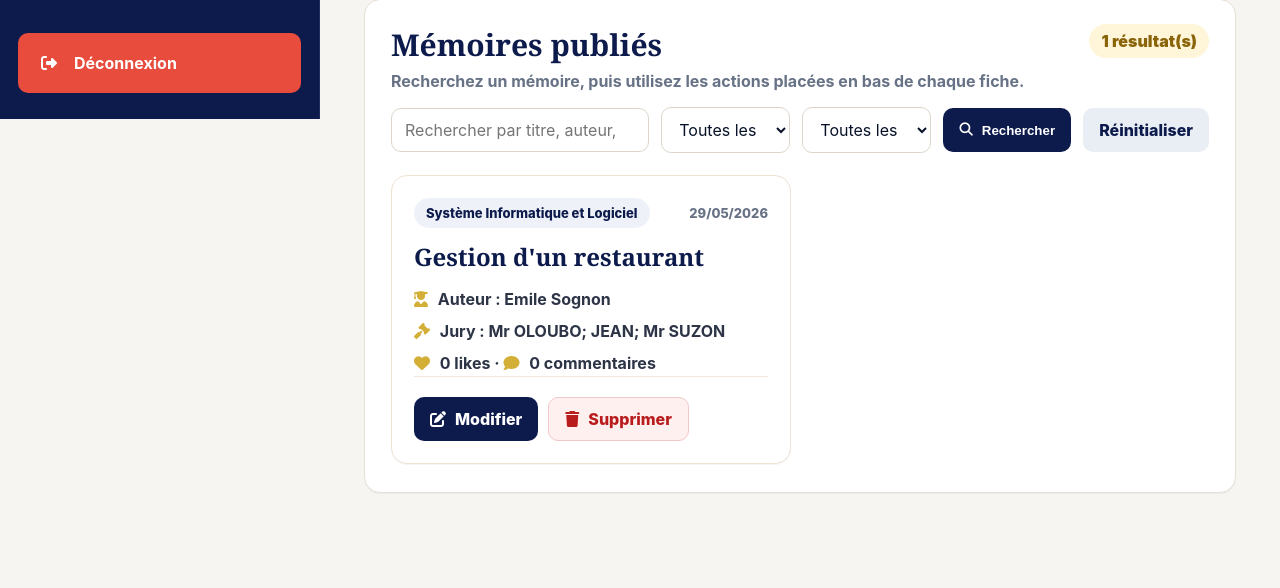
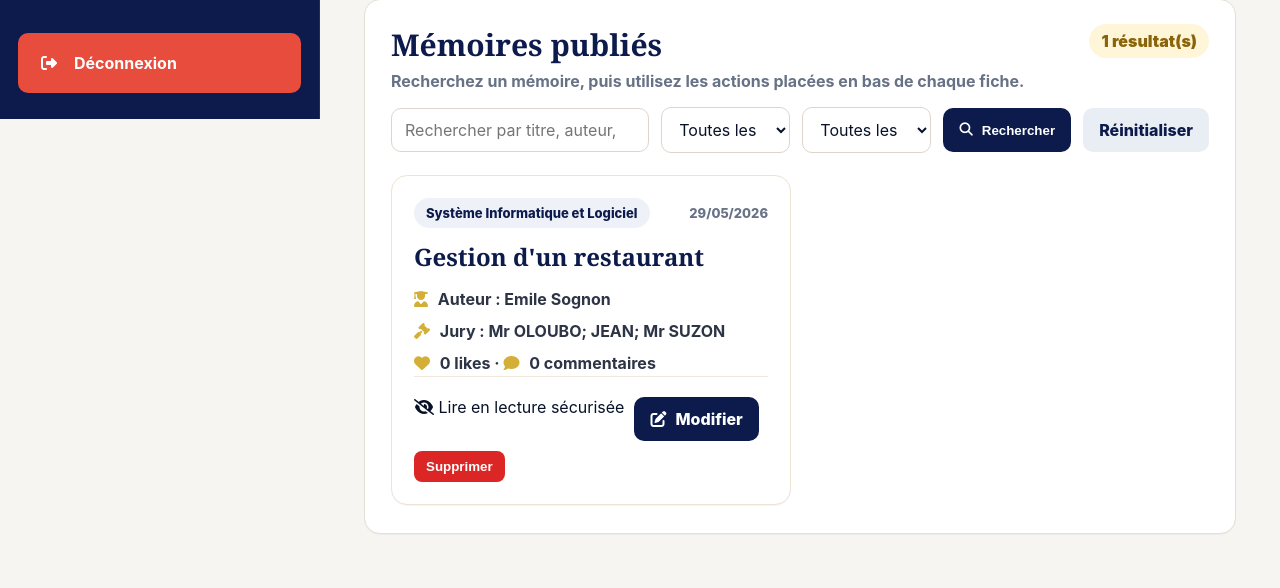
Before and after one commit to Keneth-nelDAN/Gestion_memoire, a PHP site: page /app/views/direction_etude/dashboard_de.php in a window 1280 px wide. Shown: the part 681-1269 px from the top of the page. Before the commit the page ends 1174 px from the top, so only its background shows below. Run offline with PHP 8.4, Linux system fonts and the light colour scheme; the visitor is signed in with stand-in values (Sample User, id 1); data comes from the database, SQL or seed files in the repository; tables that the repository leaves empty hold one stand-in row (values such as "Sample post").

Commit message:
Mise à jour dashboard du DE

```diff
--- a/app/views/direction_etude/dashboard_de.php
+++ b/app/views/direction_etude/dashboard_de.php
@@ -328,12 +328,49 @@ if ($stmt) {
                             </div>
 
                             <div class="memoire-card-actions">
+                                <div class="pt-5 mt-5 border-t border-slate-100">
+                                    <a
+                                        href="view_pdf.php?id=<?= $memoire['idAM'] ?>"
+                                        target="_blank"
+                                        class="w-full inline-flex items-center justify-center px-4 py-2.5 bg-slate-950 hover:bg-slate-900 group-hover:bg-indigo-600 text-white font-bold text-xs rounded-xl transition-all shadow-sm gap-2"
+                                    >
+                                                                        <i class="fa-solid fa-eye-slash text-xs"></i> Lire en lecture sécurisée
+                            </a>
+                        </div>
                                 <a class="btn-blue" href="modifier_publication.php?id=<?= (int) $memoire['idAM'] ?>">
                                     <i class="fa-solid fa-pen-to-square"></i> Modifier
                                 </a>
-                                <a class="btn-danger" href="supprimer_pubication.php?id=<?= (int) $memoire['idAM'] ?>" onclick="return confirm('Supprimer définitivement ce mémoire ?')">
-                                    <i class="fa-solid fa-trash"></i> Supprimer
-                                </a>
+                                <!-- Bouton intelligent à deux étapes (Copiez ceci dans vos colonnes d'action pour chaque mémoire) -->
+                                <button
+                                    type="button"
+                                    class="btn-delete-inline"
+                                    data-url="supprimer_pubication.php?id=<?= $memoire['idAM'] ?>"
+                                    onclick="handleInlineDelete(this)"
+                                    style="background-color: #dc2626; color: white; border: none; padding: 8px 12px; border-radius: 8px; font-weight: bold; cursor: pointer; transition: all 0.2s;"
+                                >
+                                    Supprimer
+                                </button>
+
+                                <script>
+                                function handleInlineDelete(btn) {
+                                    if (!btn.dataset.confirmed) {
+                                        // Premier clic : on passe en mode d'attente de confirmation
+                                        btn.dataset.confirmed = "true";
+                                        btn.style.backgroundColor = "#f59e0b"; // Orange ambré
+                                        btn.innerHTML = "⚠️ Confirmer ?";
+
+                                        // Réinitialise le bouton après 4 secondes sans interaction
+                                        setTimeout(() => {
+                                            btn.removeAttribute('data-confirmed');
+                                            btn.style.backgroundColor = "#dc2626"; // Retour au rouge
+                                            btn.innerHTML = "Supprimer";
+                                        }, 4000);
+                                    } else {
+                                        // Deuxième clic validé : redirection directe vers l'action de suppression
+                                        window.location.href = btn.dataset.url;
+                                    }
+                                }
+                                </script>
                             </div>
                         </article>
                     <?php endwhile; ?>
```
Also changed, not shown: app/views/direction_etude/supprimer_pubication.php (+6 -9 lines), 6 other files.
